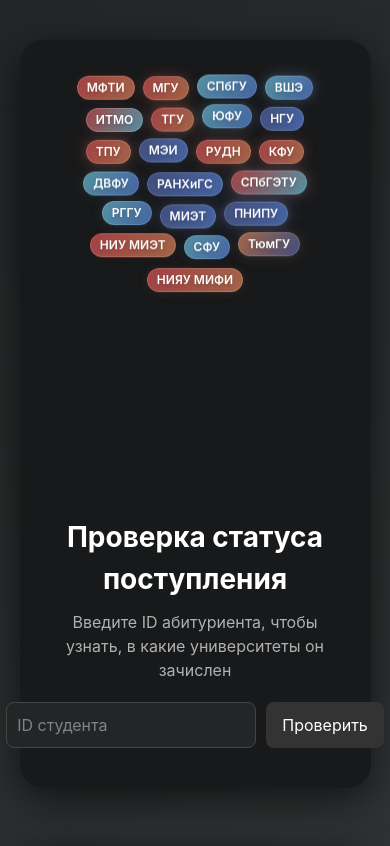
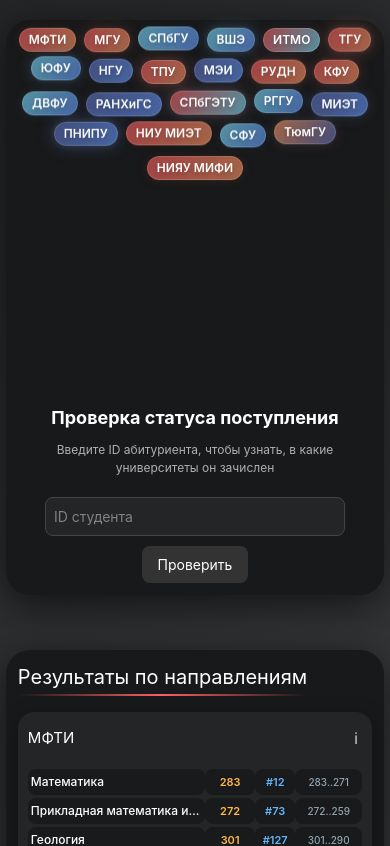
Before and after one commit to trueegorletov/analabit-webui, a Next.js app: page / in a window 390 px wide. Shown: the top 846 px of the page. Built offline with nearby package versions, Linux system fonts and the light colour scheme.

Commit message:
Make it fit, nga

```diff
--- a/app/globals.css
+++ b/app/globals.css
@@ -218,37 +218,50 @@
       border-collapse: separate;
       border-spacing: 0 8px;
       table-layout: fixed; /* Fixed layout for consistent column widths */
+      min-width: 100%; /* Ensure table takes full width */
     }
     .directions-table td {
       padding: 8px 12px;
       background: rgba(0,0,0,0.3);
       border-radius: 8px;
+      overflow: hidden;
     }
     .directions-table .dir-name {
       width: 60%; /* Fixed width for program name */
+      min-width: 0; /* Allow shrinking */
     }
     .directions-table .dir-name a {
       color: #fff;
       text-decoration: none;
       font-weight: 500;
+      display: block;
+      overflow: hidden;
+      text-overflow: ellipsis;
+      white-space: nowrap;
+      max-width: 100%;
+      min-width: 0;
     }
     .directions-table .score {
       color: #ffb74d;
       font-weight: 600;
       text-align: center;
-      width: 15%; /* Fixed width for score */
+      width: 14%; /* Reduced width for score */
+      white-space: nowrap;
     }
     .directions-table .rank {
       color: #64b5f6;
       font-weight: 600;
       text-align: center;
-      width: 10%; /* Fixed width for rank */
+      width: 11%; /* Reduced width for rank */
+      white-space: nowrap;
     }
     .directions-table .range {
       color: #90a4ae;
       font-weight: 500;
       text-align: center;
-      width: 15%; /* Fixed width for range */
+      width: 15%; /* Keep adequate width for range */
+      white-space: nowrap;
+      font-size: 0.9em; /* Smaller font for range column */
     }
     .directions-table tr.hidden {
       display: none;
@@ -269,3 +282,303 @@
     .expand-btn:hover {
       background: #555;
     }
+
+    /* Mobile responsive styles */
+    @media (max-width: 768px) {
+      body {
+        padding: 20px 0;
+        gap: 15px;
+      }
+
+      .container {
+        padding: 20px;
+        width: 95%;
+      }
+
+      .title {
+        font-size: 22px;
+      }
+
+      .desc {
+        font-size: 14px;
+      }
+
+      .input-group {
+        flex-direction: column;
+        align-items: center;
+      }
+
+      input {
+        width: 100%;
+        max-width: 300px;
+        font-size: 14px;
+        padding: 8px;
+      }
+
+      button {
+        font-size: 14px;
+        padding: 8px 16px;
+      }
+
+      .results-title {
+        font-size: 20px;
+      }
+
+      .university-block {
+        padding: 15px;
+        margin-bottom: 15px;
+      }
+
+      .block-header h3 {
+        font-size: 18px;
+      }
+
+      .directions-table {
+        font-size: 14px;
+        border-spacing: 0 6px;
+      }
+
+      .directions-table td {
+        padding: 8px 6px;
+      }
+
+      .directions-table .dir-name {
+        width: 56%; /* Slightly reduced to give more space to other columns */
+      }
+
+      .directions-table .dir-name a {
+        font-size: 14px;
+      }
+
+      .directions-table .score {
+        width: 15%;
+        font-size: 13px;
+      }
+
+      .directions-table .rank {
+        width: 12%;
+        font-size: 13px;
+      }
+
+      .directions-table .range {
+        width: 17%; /* More space for range */
+        font-size: 12px; /* Smaller font for range */
+      }
+    }
+
+    @media (max-width: 480px) {
+      .container {
+        padding: 12px;
+        width: 97%;
+      }
+
+      .title {
+        font-size: 18px;
+      }
+
+      .desc {
+        font-size: 12px;
+      }
+
+      .university-block {
+        padding: 10px;
+      }
+
+      .block-header h3 {
+        font-size: 15px;
+      }
+
+      .directions-table {
+        font-size: 12px;
+        border-spacing: 0 3px;
+      }
+
+      .directions-table td {
+        padding: 5px 3px;
+      }
+
+      .directions-table .dir-name {
+        width: 54%; /* More space for direction name on mobile */
+      }
+
+      .directions-table .dir-name a {
+        font-size: 12px;
+      }
+
+      .directions-table .score {
+        width: 15%;
+        font-size: 11px;
+      }
+
+      .directions-table .rank {
+        width: 12%;
+        font-size: 11px;
+      }
+
+      .directions-table .range {
+        width: 19%; /* More space for range on mobile */
+        font-size: 10px; /* Smaller font */
+      }
+
+      .expand-btn {
+        font-size: 12px;
+        padding: 6px 10px;
+      }
+    }
+
+    /* Intermediate breakpoint for ~430px screens */
+    @media (max-width: 430px) and (min-width: 415px) {
+      .directions-table .dir-name {
+        width: 55%; /* Adjust for intermediate size */
+      }
+
+      .directions-table .range {
+        width: 18%; /* Ensure range fits */
+        font-size: 10px;
+      }
+    }
+
+    @media (max-width: 375px) {
+      .directions-table {
+        font-size: 11px;
+        border-spacing: 0 3px;
+      }
+
+      .directions-table td {
+        padding: 4px 3px;
+      }
+
+      .directions-table .dir-name {
+        width: 52%; /* Give more space for text */
+      }
+
+      .directions-table .dir-name a {
+        font-size: 11px;
+      }
+
+      .directions-table .score {
+        width: 15%;
+        font-size: 10px;
+      }
+
+      .directions-table .rank {
+        width: 12%;
+        font-size: 10px;
+      }
+
+      .directions-table .range {
+        width: 21%; /* Maximum space for range on small screens */
+        font-size: 9px;
+      }
+
+      .block-header h3 {
+        font-size: 14px;
+      }
+
+      .expand-btn {
+        font-size: 11px;
+        padding: 5px 8px;
+      }
+    }
+
+    /* Medium narrow screens (414px) */
+    @media (max-width: 414px) and (min-width: 376px) {
+      .directions-table {
+        font-size: 12px;
+        border-spacing: 0 3px;
+      }
+
+      .directions-table td {
+        padding: 4px 3px;
+      }
+
+      .directions-table .dir-name {
+        width: 53%; /* More space for this intermediate size */
+      }
+
+      .directions-table .dir-name a {
+        font-size: 12px;
+      }
+
+      .directions-table .score {
+        width: 15%;
+        font-size: 11px;
+      }
+
+      .directions-table .rank {
+        width: 12%;
+        font-size: 11px;
+      }
+
+      .directions-table .range {
+        width: 20%; /* More space for range */
+        font-size: 10px;
+      }
+
+      .block-header h3 {
+        font-size: 15px;
+      }
+    }
+
+    /* Ultra narrow screens (320px and below) */
+    @media (max-width: 320px) {
+      .container {
+        padding: 10px;
+        width: 99%;
+      }
+
+      .university-block {
+        padding: 8px;
+        margin-bottom: 10px;
+      }
+
+      .block-header h3 {
+        font-size: 13px;
+      }
+
+      .directions-table {
+        font-size: 10px;
+        border-spacing: 0 2px;
+      }
+
+      .directions-table td {
+        padding: 3px 2px;
+      }
+
+      .directions-table .dir-name {
+        width: 50%; /* Maximize space for text on tiny screens */
+      }
+
+      .directions-table .dir-name a {
+        font-size: 10px;
+      }
+
+      .directions-table .score {
+        width: 15%;
+        font-size: 9px;
+      }
+
+      .directions-table .rank {
+        width: 12%;
+        font-size: 9px;
+      }
+
+      .directions-table .range {
+        width: 23%; /* Ensure range always fits completely */
+        font-size: 8px;
+      }
+
+      .expand-btn {
+        font-size: 10px;
+        padding: 4px 6px;
+      }
+
+      .info-btn {
+        font-size: 14px;
+      }
+
+      .info-btn .tooltip {
+        font-size: 10px;
+        width: 180px;
+      }
+    }
--- a/app/page.tsx
+++ b/app/page.tsx
@@ -107,7 +107,9 @@
 						.map((dir: Direction, index: number) => (
 							<tr key={index}>
 								<td className="dir-name">
-									<a href="#">{dir.name}</a>
+									<a href="#" title={dir.name}>
+										{dir.name}
+									</a>
 								</td>
 								<td className="score">{dir.score}</td>
 								<td className="rank">{dir.rank}</td>
```
